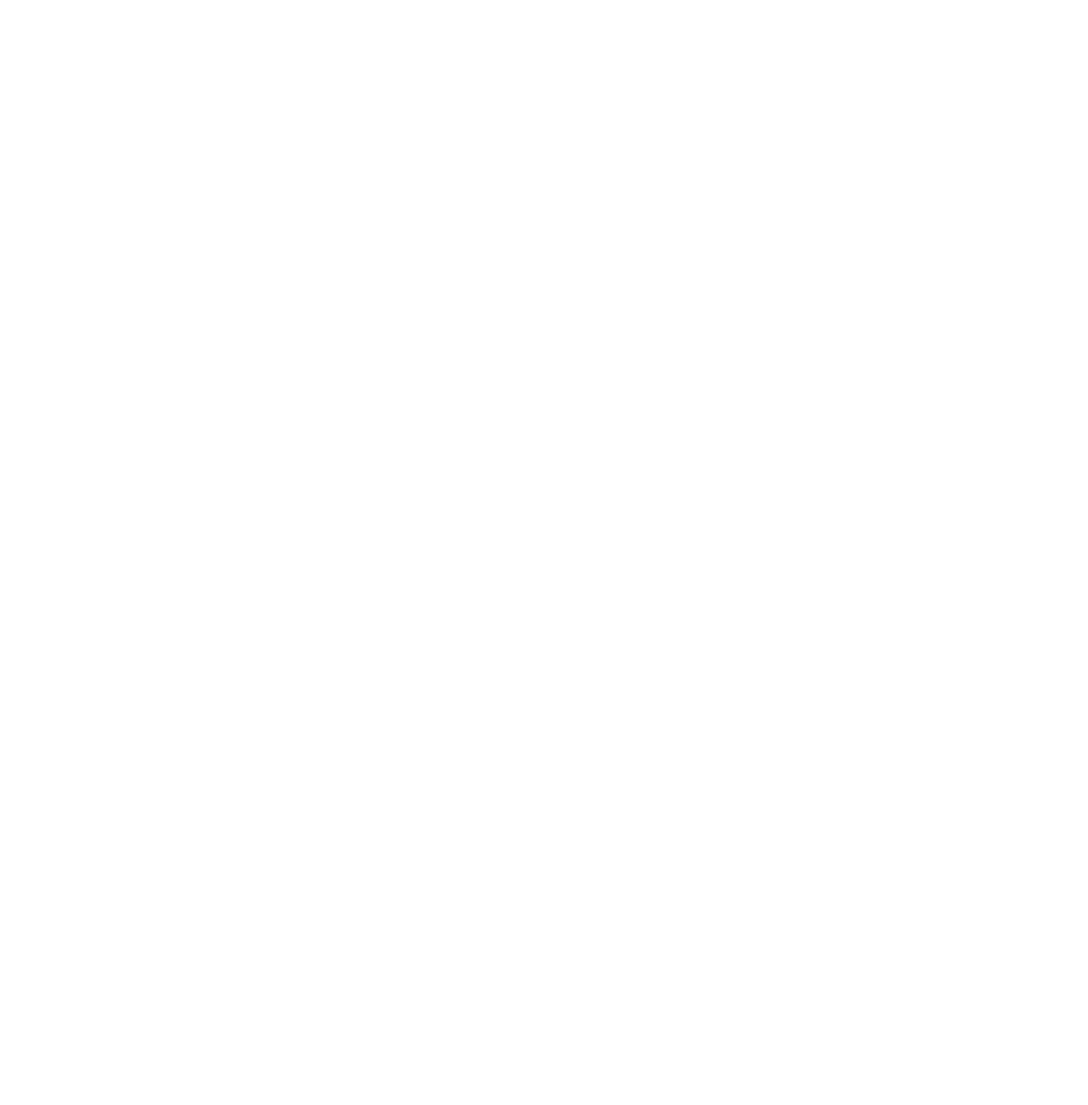
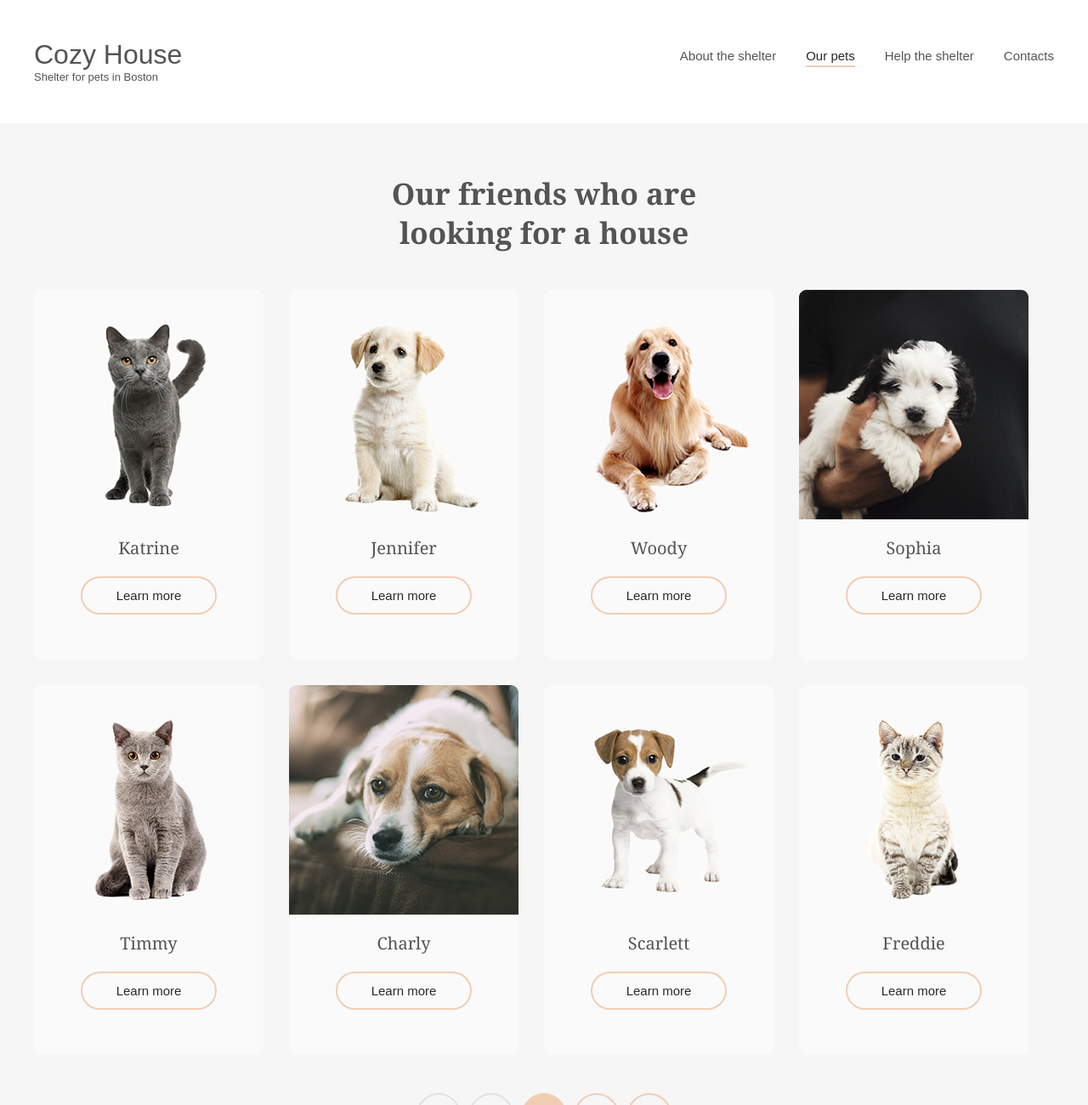
Before and after one commit to lunapab/shelter, a plain HTML site: page shelter/pets.html in a window 1280 px wide. Shown: the top 1300 px of the page at 85% size. Before the commit the page ends 800 px from the top, so only its background shows below. Drawn offline with Linux system fonts and the light colour scheme.

Commit message:
fix: align card images, add pets page heading and pagination (Sun, Jun 14, 2026 12:52:57 PM)

```diff
--- a/shelter/css/styles.css
+++ b/shelter/css/styles.css
@@ -247,24 +247,37 @@
     display: flex;
     flex-direction: column;
     align-items: center;
-    justify-content: flex-end;
+    justify-content: flex-start;   /* ← cambia flex-end por flex-start */
     padding: 0 20px 30px;
     gap: 20px;
     transition: box-shadow 0.3s, background 0.3s;
     cursor: pointer;
 }
 
+.card-img-wrapper {                /* ← bloque NUEVO */
+    width: 270px;
+    height: 270px;
+    flex-shrink: 0;
+    display: flex;
+    align-items: flex-end;
+    justify-content: center;
+    margin: 0 -20px;
+    overflow: hidden;
+}
+
+.card img {
+    max-width: 100%;
+    max-height: 100%;
+    width: auto;
+    height: auto;
+    object-fit: contain;
+    object-position: bottom center;  /* ← imagen pegada abajo del wrapper */
+}
+
 .card:hover {
     box-shadow: 0px 2px 35px 14px rgba(13, 13, 13, 0.04);
 }
 
-.card img {
-    width: 270px;
-    height: 270px;
-    object-fit: contain;
-    object-position: center;
-    margin: 0 -20px;
-}
 
 .card-name {
     font-family: Georgia, serif;
@@ -445,7 +458,7 @@
     color: #545454;
 }
 
-.donation-text h5 {
+.donation-text h4 {
     font-family: Arial, sans-serif;
     font-size: 15px;
     line-height: 160%;
@@ -560,3 +573,102 @@
     object-fit: cover;
     object-position: top center;
 }
+
+/* Pets page */
+.pets-header {
+    background: #FFFFFF;
+    width: 100%;
+}
+
+.pets-header .header-inner {
+    padding: 46px 40px 47px;
+}
+
+.pets-header .logo-title {
+    color: #545454;
+}
+
+.pets-header .logo-subtitle {
+    color: #545454;
+}
+
+.pets-header nav ul li a {
+    color: #545454;
+}
+
+.pets-header nav ul li a:hover {
+    color: #292929;
+}
+
+.pets-header nav ul li a.active {
+    color: #292929;
+    border-bottom: 2px solid #F1CDB3;
+}
+
+.pets-friends {
+    background: #F6F6F6;
+    width: 100%;
+}
+
+.pets-friends-inner {
+    max-width: 1280px;
+    margin: 0 auto;
+    padding: 60px 40px 60px;
+    display: flex;
+    flex-direction: column;
+    align-items: center;
+    gap: 45px;
+}
+
+.pets-friends-inner h2 {
+    font-family: Georgia, serif;
+    font-size: 35px;
+    line-height: 130%;
+    color: #545454;
+    text-align: center;
+    max-width: 500px;
+}
+
+.pets-grid {
+    display: grid;
+    grid-template-columns: repeat(4, 270px);
+    gap: 30px;
+    width: 1200px;
+}
+
+/* Pagination */
+.pagination {
+    display: flex;
+    gap: 10px;
+    align-items: center;
+}
+
+.pag-btn {
+    width: 52px;
+    height: 52px;
+    border-radius: 50%;
+    border: 2px solid #F1CDB3;
+    background: transparent;
+    cursor: pointer;
+    font-family: Georgia, serif;
+    font-size: 20px;
+    color: #545454;
+    transition: background 0.3s, color 0.3s;
+}
+
+.pag-btn:hover {
+    background: #F1CDB3;
+}
+
+.pag-btn--active {
+    background: #F1CDB3;
+    color: #292929;
+}
+
+.pag-btn--disabled {
+    opacity: 0.5;
+    cursor: default;
+    pointer-events: none;
+    border-color: #CDCDCD;
+    color: #CDCDCD;
+}
--- a/shelter/pets.html
+++ b/shelter/pets.html
@@ -0,0 +1,134 @@
+<!DOCTYPE html>
+<html lang="en">
+    <head>
+        <meta charset="UTF-8">
+        <meta name="viewport" content="width=device-width, initial-scale=1.0">
+        <title>Shelter — Our Pets</title>
+        <link rel="stylesheet" href="css/styles.css">
+        <link rel="icon" href="assets/Paw-print.svg.png" type="image/png">
+    </head>
+    <body class="pets-page">
+        <header class="pets-header">
+            <div class="header-inner">
+                <div class="logo">
+                    <a href="index.html">
+                        <h1 class="visually-hidden">Cozy House - Shelter for pets in Boston</h1>
+                        <span class="logo-title pets-logo-title">Cozy House</span>
+                        <span class="logo-subtitle pets-logo-subtitle">Shelter for pets in Boston</span>
+                    </a>
+                </div>
+                <nav>
+                    <ul>
+                        <li><a href="index.html">About the shelter</a></li>
+                        <li><a href="pets.html" class="active">Our pets</a></li>
+                        <li><a href="index.html#help">Help the shelter</a></li>
+                        <li><a href="#footer">Contacts</a></li>
+                    </ul>
+                </nav>
+            </div>
+        </header>
+
+        <section class="pets-friends" id="our-friends">
+            <div class="pets-friends-inner">
+                <h2>Our friends who are looking for a house</h2>
+                <div class="pets-grid">
+                    <div class="card">
+                        <div class="card-img-wrapper">
+                            <img src="assets/pets-katrine.png" alt="Katrine">
+                        </div>
+                        <p class="card-name">Katrine</p>
+                        <a href="#" class="btn-outline">Learn more</a>
+                    </div>
+                    <div class="card">
+                        <div class="card-img-wrapper">
+                            <img src="assets/pets-jennifer.png" alt="Jennifer">
+                        </div>
+                        <p class="card-name">Jennifer</p>
+                        <a href="#" class="btn-outline">Learn more</a>
+                    </div>
+                    <div class="card">
+                        <div class="card-img-wrapper">
+                            <img src="assets/pets-woody.png" alt="Woody">
+                        </div>
+                        <p class="card-name">Woody</p>
+                        <a href="#" class="btn-outline">Learn more</a>
+                    </div>
+                    <div class="card">
+                        <div class="card-img-wrapper">
+                            <img src="assets/pets-sophia.png" alt="Sophia">
+                        </div>
+                        <p class="card-name">Sophia</p>
+                        <a href="#" class="btn-outline">Learn more</a>
+                    </div>
+                    <div class="card">
+                        <div class="card-img-wrapper">
+                            <img src="assets/pets-timmy.png" alt="Timmy">
+                        </div>
+                        <p class="card-name">Timmy</p>
+                        <a href="#" class="btn-outline">Learn more</a>
+                    </div>
+                    <div class="card">
+                        <div class="card-img-wrapper">
+                            <img src="assets/pets-charly.png" alt="Charly">
+                        </div>
+                        <p class="card-name">Charly</p>
+                        <a href="#" class="btn-outline">Learn more</a>
+                    </div>
+                    <div class="card">
+                        <div class="card-img-wrapper">
+                            <img src="assets/pets-scarlet.png" alt="Scarlett">
+                        </div>
+                        <p class="card-name">Scarlett</p>
+                        <a href="#" class="btn-outline">Learn more</a>
+                    </div>
+                    <div class="card">
+                        <div class="card-img-wrapper">
+                            <img src="assets/pets-freddie.png" alt="Freddie">
+                        </div>
+                        <p class="card-name">Freddie</p>
+                        <a href="#" class="btn-outline">Learn more</a>
+                    </div>
+                </div>
+                <div class="pagination">
+                    <button class="pag-btn pag-btn--disabled">&lt;&lt;</button>
+                    <button class="pag-btn pag-btn--disabled">&lt;</button>
+                    <button class="pag-btn pag-btn--active">1</button>
+                    <button class="pag-btn">&gt;</button>
+                    <button class="pag-btn">&gt;&gt;</button>
+                </div>
+            </div>
+        </section>
+
+        <footer id="footer">
+            <div class="footer-inner">
+                <div class="footer-col">
+                    <h3>For questions and suggestions</h3>
+                    <div class="footer-contacts">
+                        <a href="mailto:email@shelter.com" class="footer-contact">
+                            <img src="assets/icon-email.svg" alt="email">
+                            <span>email@shelter.com</span>
+                        </a>
+                        <a href="tel:+13674567754" class="footer-contact">
+                            <img src="assets/icon-phone.svg" alt="phone">
+                            <span>+13 674 567 75 54</span>
+                        </a>
+                    </div>
+                </div>
+                <div class="footer-col">
+                    <h3>We are waiting for your visit</h3>
+                    <div class="footer-contacts">
+                        <a href="https://maps.google.com" target="_blank" class="footer-contact">
+                            <img src="assets/icon-marker.svg" alt="location">
+                            <span>1 Central Street, Boston<br>(entrance from the store)</span>
+                        </a>
+                        <a href="https://maps.google.com" target="_blank" class="footer-contact">
+                            <img src="assets/icon-marker.svg" alt="location">
+                            <span>18 South Park, London</span>
+                        </a>
+                    </div>
+                </div>
+                <img src="assets/footer-puppy.png" alt="footer puppy" class="footer-dog">
+            </div>
+        </footer>
+    </body>
+</html>
```
Also changed, not shown: shelter/index.html (+10 -4 lines), shelter/assets/pets-charly.png (added), shelter/assets/pets-freddie.png (added), shelter/assets/pets-scarlet.png (added), shelter/assets/pets-sophia.png (added), shelter/assets/pets-timmy.png (added).
